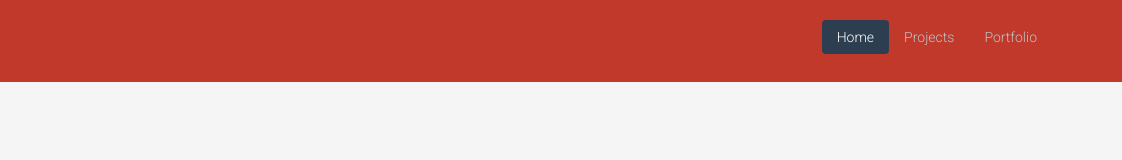
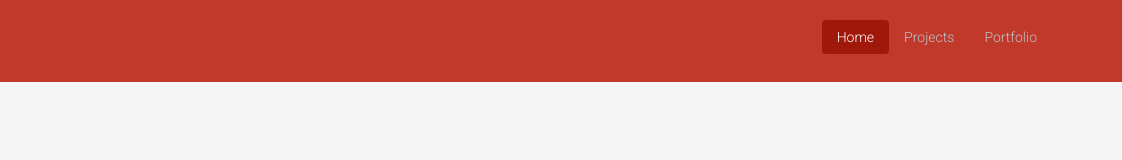
Before and after one commit to Andrewjp97/andrewjp97.github.io, a plain HTML site: page index.html in a window 1280 px wide. Shown: the full height of the page, 158-1280 px from the left. Drawn offline with Linux system fonts and the light colour scheme.

Commit message:
Overridden CSS Property
Overridden the background color on the active menu bar item to match
the menu bar’s color better

```diff
--- a/index.html
+++ b/index.html
@@ -13,6 +13,14 @@
         <script src="js/html5shiv.js"></script>
         <script src="js/respond.min.js"></script>
         <![endif]-->
+        <style type="text/css">
+        /* Used to overide default background color of the active item in the menu bar */
+        .navbar-inverse .navbar-nav>.active>a,
+        .navbar-inverse .navbar-nav>.active>a:hover,
+        .navbar-inverse .navbar-nav>.active>a:focus {
+                background-color: #9f180a
+        }
+        </style>
 	</head>
 	<body>
 		<header class="navbar navbar-inverse navbar-fixed-top pomegranate" role="banner">
```
